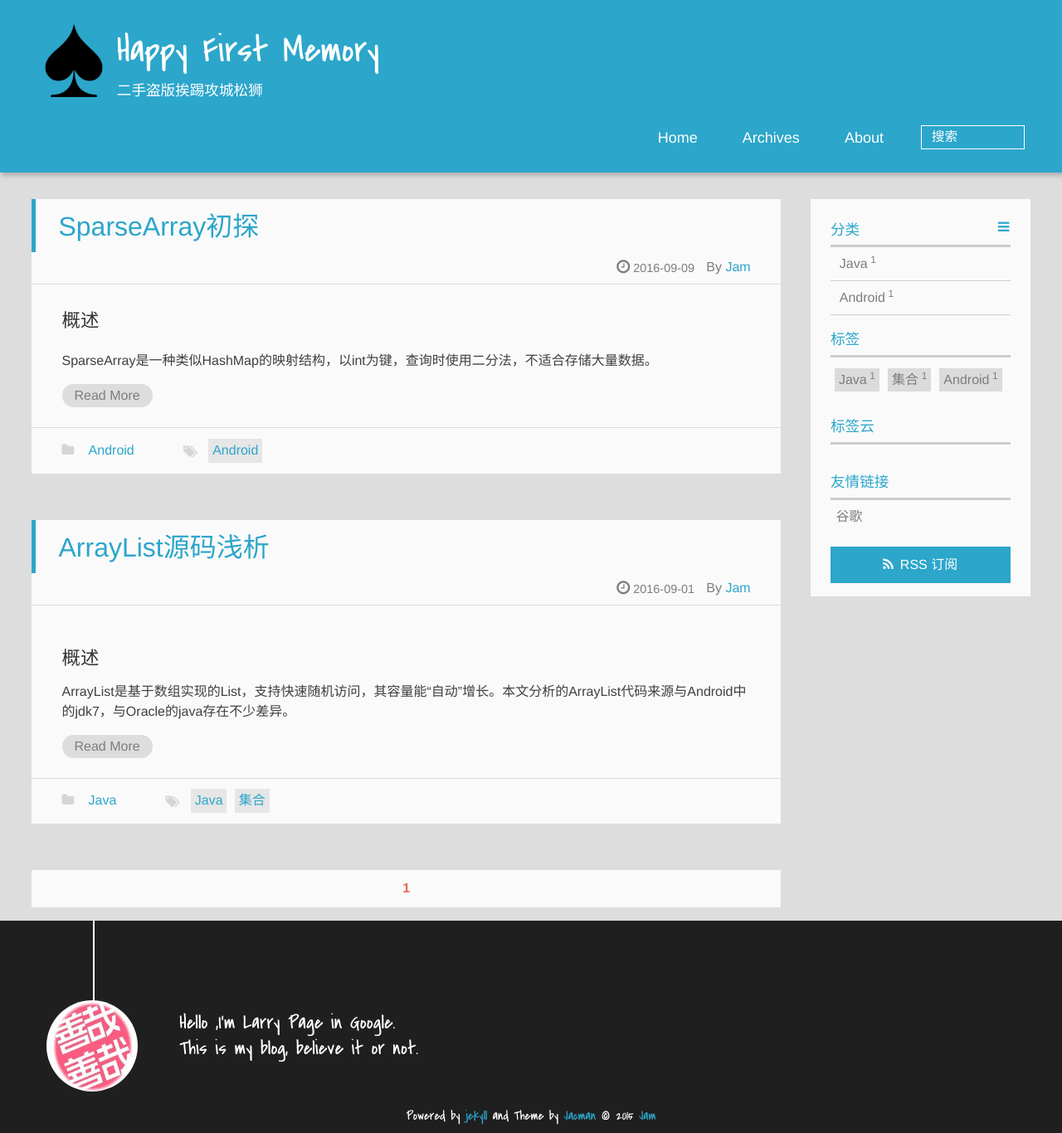
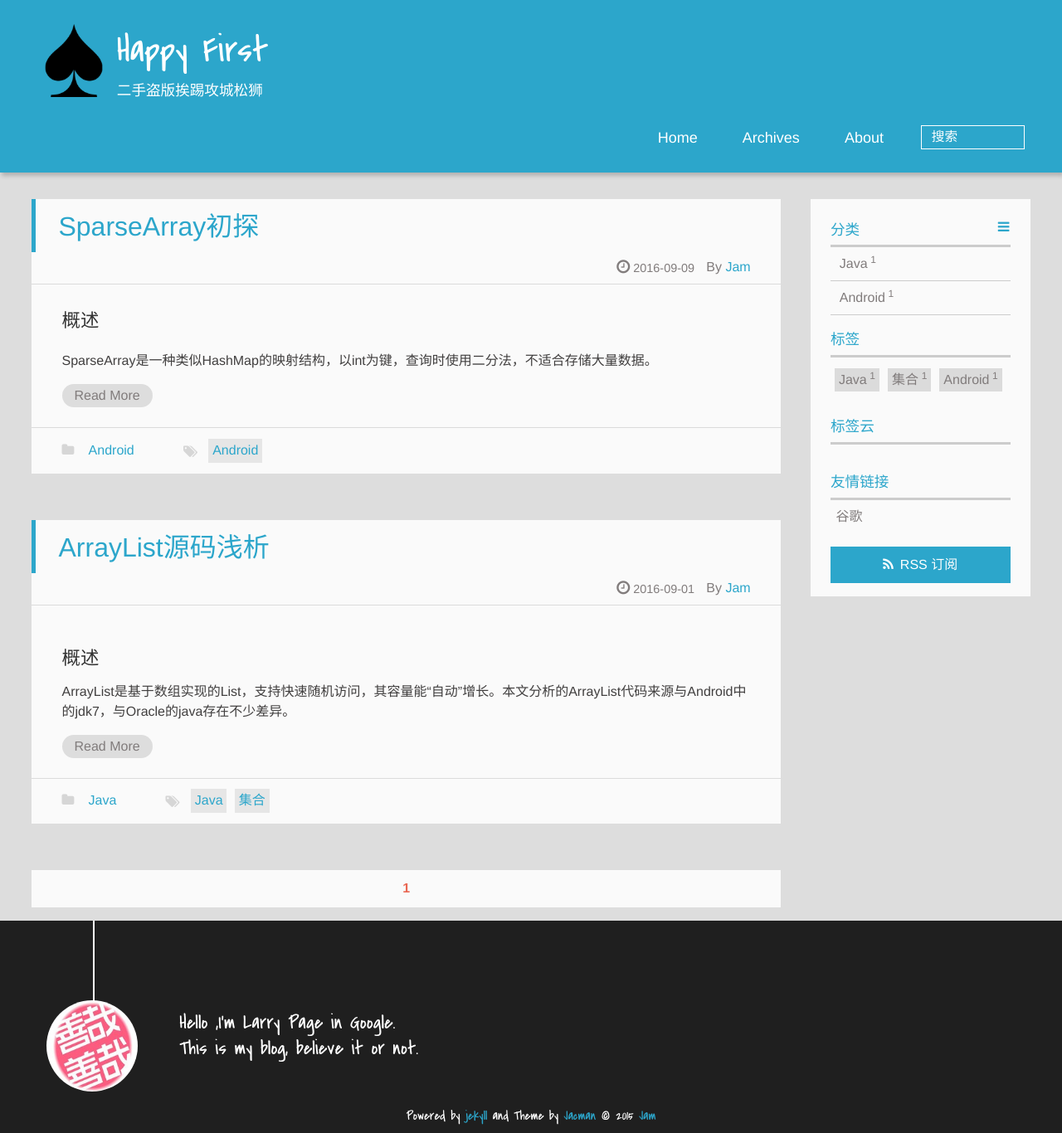
Before and after one commit to geminixing/geminixing.github.io, a Jekyll site: the page built from index.html, in a window 1280 px wide. Shown: the whole page at 83% size. Built offline with Jekyll 4.4.1, drawn with Linux system fonts in a browser that asks for light colours; Markdown is read by kramdown in place of the engine named in the settings; the list of posts is cut into pages by our own code.

Commit message:
rollback tetle

```diff
--- a/_config.yml
+++ b/_config.yml
@@ -35,7 +35,7 @@ defaults:
 paginate: 20
 
 #### Site
-title : Happy First Memory
+title : Happy First
 tagline: 二手盗版挨踢攻城松狮
 assets: /assets
 baseurl:
```
